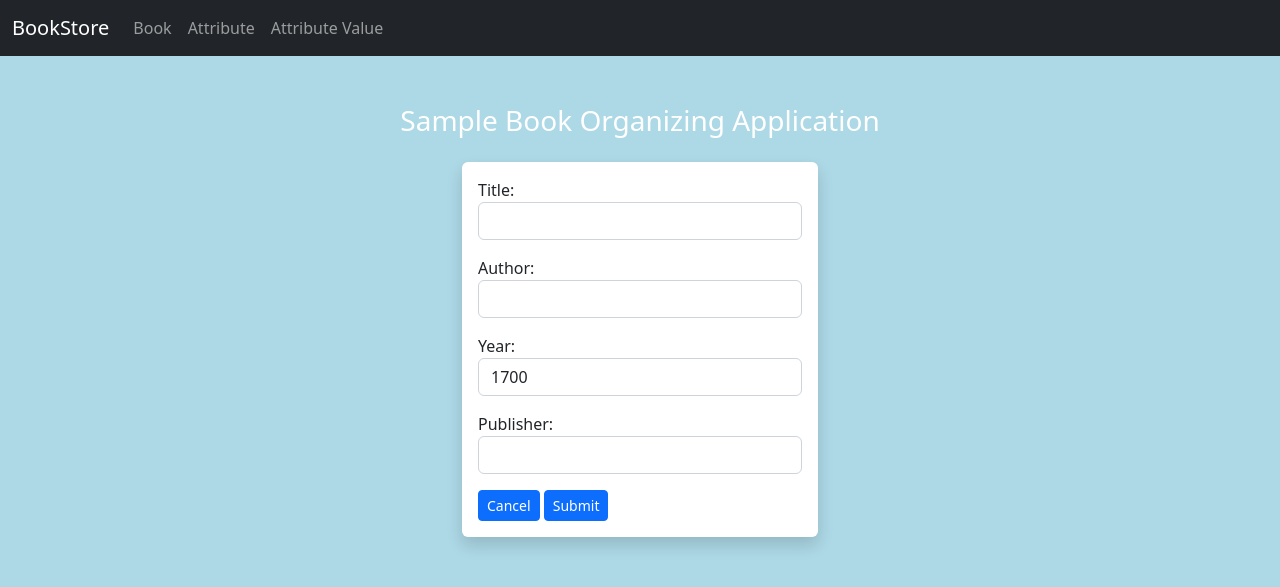
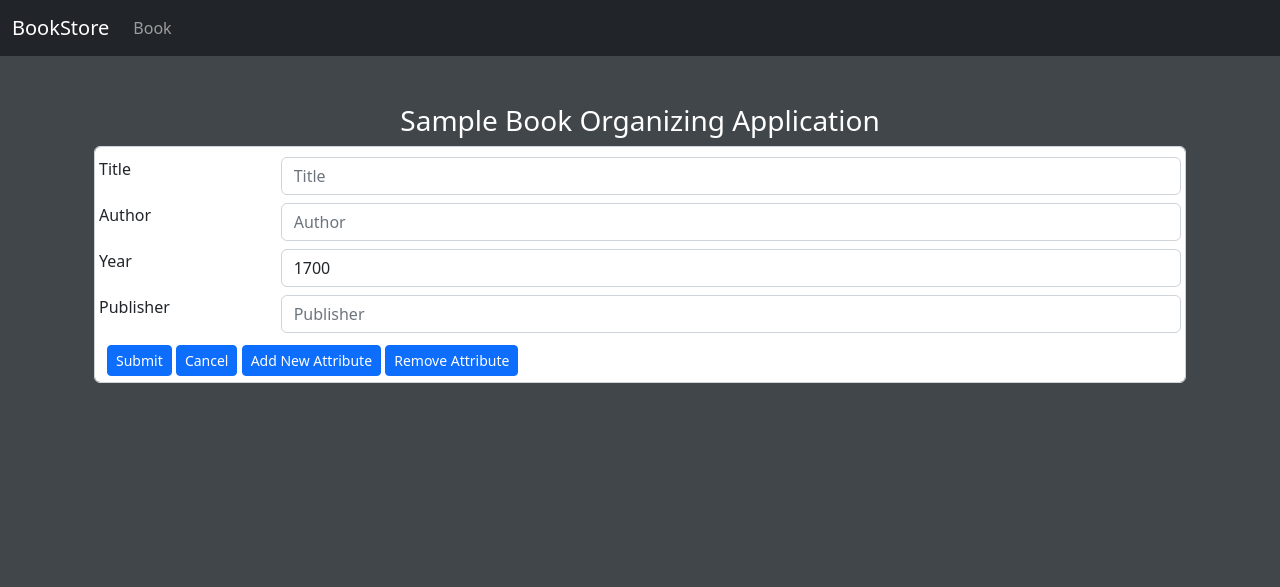
Before and after one commit to saimboxer/bookstore, a Django app: page /add-book/ in a window 1280 px wide. Shown: the top 587 px of the page. Run offline with Django 4.2, Linux system fonts and the light colour scheme; some libraries are stand-ins or nearby versions.

Commit message:
Add book form changes

```diff
--- a/bookstore/settings.py
+++ b/bookstore/settings.py
@@ -38,6 +38,7 @@ INSTALLED_APPS = [
     'django.contrib.messages',
     'django.contrib.staticfiles',
     'core',
+    'widget_tweaks',
 ]
 
 MIDDLEWARE = [
--- a/core/forms.py
+++ b/core/forms.py
@@ -28,3 +28,13 @@ class AddAttributeValueForm(forms.ModelForm):
         widgets = {
             'attribute_value':forms.TextInput(attrs={'class':'form-control'}),
         }
+
+class BookAttributeValueForm(forms.ModelForm):
+    class Meta:
+        model = BookAttributeValue
+        fields = ("book", "attribute", "attribute_value",)
+        widgets = {
+            'book':forms.TextInput(attrs={'class':'form-control'}),
+            'attribute':forms.TextInput(attrs={'class':'form-control'}),
+            'attribute_value':forms.TextInput(attrs={'class':'form-control'})
+        }
--- a/core/models.py
+++ b/core/models.py
@@ -5,7 +5,7 @@ class Book(models.Model):
     title  = models.CharField(max_length=100)
     author = models.CharField(max_length=150)
     year  = models.IntegerField()
-    publisher = models.CharField(max_length=150)
+    publisher = models.CharField(max_length=150, blank=True)
     created_at = models.DateTimeField(auto_now_add=True)
     updated_at = models.DateTimeField(auto_now=True)
 
@@ -28,7 +28,7 @@ class AttributeValue(models.Model):
         return self.attribute_value
 
 class BookAttributeValue(models.Model):
-    book = models.ForeignKey(Book, on_delete=models.CASCADE)
+    book = models.ForeignKey(Book, on_delete=models.CASCADE, related_name="book_attrs")
     attribute = models.ForeignKey(Attribute, on_delete=models.CASCADE)
     attribute_value = models.ForeignKey(AttributeValue, on_delete=models.CASCADE)
 
@@ -37,3 +37,10 @@ class BookAttributeValue(models.Model):
 
     class Meta:
         unique_together = (('book', 'attribute'),)
+
+class Bird(models.Model):
+    common_name = models.CharField(max_length=250)
+    scientific_name = models.CharField(max_length=250)
+
+    def __str__(self):
+      return self.common_name
--- a/core/static/css/base.css
+++ b/core/static/css/base.css
@@ -1,5 +1,5 @@
 body{
-    background-color: lightblue;
+    background-color: #41464b;
 }
 .nav-link {
     color: 'white';
--- /dev/null
+++ b/core/static/js/base.js
@@ -0,0 +1,49 @@
+
+var a=0;
+function add_optional_field()
+{
+
+    a= a+1;
+    // create div for attribute
+    // let attrdiv = document.createElement('div');
+    // attrdiv.classList.add('col-sm-2');
+    // attrdiv.id = "divattr";
+
+    // create attribute field
+    let attr = document.createElement("INPUT");
+    attr.setAttribute("type", "text");
+    attr.setAttribute("name", "attr"+a);
+    attr.id = "attr"+a;
+    attr.classList.add('form-control');
+    attr.setAttribute("placeholder", "Attribute");
+
+    // create div for attribute value
+    // let attrvaldiv = document.createElement('div');
+    // attrvaldiv.classList.add('col-sm-10');
+    // attrvaldiv.id = "divattrval";
+
+    // create attribute value field
+    let attrval = document.createElement("INPUT");
+    attrval.setAttribute("type", "text");
+    attrval.setAttribute("name", "attrval"+a);
+    attrval.id = "attrval"+a;
+    attrval.classList.add('form-control');
+    attrval.setAttribute("placeholder", "Attribute Value");
+
+    // append everything
+    //let optionaldiv = document.querySelector('#optionalFields');
+
+    // optionaldiv.appendChild(attrdiv);
+
+    document.querySelector('#divattr').appendChild(attr);
+    document.querySelector('#divattrval').appendChild(attrval);
+    $('#optional_fields_count').val(a);
+}
+
+function remove_optional_field()
+{
+    document.getElementById("attr"+a).remove();
+    document.getElementById("attrval"+a).remove();
+    a= a-1;
+    $('#optional_fields_count').val(a);
+}
--- a/core/templates/core/add-book.html
+++ b/core/templates/core/add-book.html
@@ -1,4 +1,5 @@
 {% extends 'core/base.html' %}
+{% load widget_tweaks %}
 {% block title %}Add Book{% endblock title %}
 {% block main_content %}
 <section class="container">
@@ -7,17 +8,35 @@
             <h3>Sample Book Organizing Application</h3>
         </div>
     </div>
-    <div class="row justify-content-around mt-3">
-        <div class="col-sm-4">
-            <!-- <form action="" method="POST" class="bg-white p-3 rounded shadow"> -->
-            <form action="" method="POST" class="bg-white p-3 rounded shadow">
-                {% csrf_token %}
-                {{form.as_p}}
-                <!-- <input type="cancel" value="Cancel" class="btn btn-primary btn-sm"> -->
-                <a href="/" class="btn btn-primary btn-sm">Cancel</a>
-                <input type="submit" value="Submit" class="btn btn-primary btn-sm">
-            </form>
+
+    <div class="container">
+    <form class="form-control" method="post">
+        {% csrf_token %}
+        <div class="form-group row" id="mainform">
+        {% for field in form %}
+            <label for="{{ field.id_for_label }}" class="col-sm-2 p-1 form-label">{{ field.label }}</label>
+            <div class="col-10 p-1">
+            {% render_field field id=field.id_for_label class="form-control" placeholder=field.label %}
+            </div>
+        {% endfor %}
         </div>
-    </div>
+
+        <div class="row" id="optionalFields">
+            <div class="col-sm-2 p-1" id="divattr"></div>
+            <div class="col-sm-10 p-1" id="divattrval"></div>
+        <input type="hidden" name="a" value="0" id="optional_fields_count">
+        </div>
+
+
+
+        <div class="form-group" id="btnset">
+            <div class="col-sm-offset-2 col-sm-10">
+                <button type="submit" class="btn btn-primary btn-sm">Submit</button>
+                <a href="{% url 'home' %}" class="btn btn-primary btn-sm">Cancel</a>
+                <button type="button" onclick="add_optional_field()" class="btn btn-primary btn-sm">Add New Attribute</button>
+                <button type="button" onclick="remove_optional_field()" class="btn btn-primary btn-sm">Remove Attribute</button>
+            </div
+        </div>
+    </form>
 </section>
 {% endblock main_content %}
--- a/core/templates/core/base.html
+++ b/core/templates/core/base.html
@@ -13,6 +13,7 @@
     <link href="https://cdn.datatables.net/1.13.2/css/jquery.dataTables.min.css" rel="stylesheet">
     <link rel="stylesheet" href="{% static 'css/base.css' %}">
 
+
     <title> {% block title %}{% endblock title %} | BookStore</title>
     <nav class="navbar navbar-expand-sm bg-dark navbar-dark">
       <div class="container-fluid">
@@ -25,12 +26,12 @@
             <li class="nav-item">
               <a class="nav-link" href="{% url 'home' %}">Book</a>
             </li>
-            <li class="nav-item">
+            <!-- <li class="nav-item">
               <a class="nav-link" href="{% url 'attribute' %}">Attribute</a>
             </li>
             <li class="nav-item">
               <a class="nav-link" href="{% url 'attribute-value' %}">Attribute Value</a>
-            </li>
+            </li> -->
           </ul>
         </div>
       </div>
@@ -46,6 +47,7 @@
     <script src="https://cdn.jsdelivr.net/npm/bootstrap@5.0.2/dist/js/bootstrap.bundle.min.js" integrity="sha384-MrcW6ZMFYlzcLA8Nl+NtUVF0sA7MsXsP1UyJoMp4YLEuNSfAP+JcXn/tWtIaxVXM" crossorigin="anonymous"></script>
     <script src="https://cdn.datatables.net/1.13.2/js/jquery.dataTables.min.js"></script>
     <script>$(document).ready(function(){$('#myTable').DataTable();});</script>
+    <script src="{% static 'js/base.js' %}" type="text/javascript"></script>
     {% block myscripts %}{% endblock myscripts %}
 
 
--- a/core/views.py
+++ b/core/views.py
@@ -1,7 +1,7 @@
 from django.shortcuts import render, redirect
 from django.views import View
 from .models import *
-from .forms import AddBookForm, AddAttributeForm, AddAttributeValueForm
+from .forms import AddBookForm, AddAttributeForm, AddAttributeValueForm, BookAttributeValueForm
 
 # Create your views here.
 class Home(View):
@@ -18,8 +18,38 @@ class Add_Book(View):
 
     def post(self, request):
         fm = AddBookForm(request.POST)
+        fmAttr = AddAttributeForm(request.POST)
+        fmAttrv = AddAttributeValueForm(request.POST)
+        fmBookAttrAttrv = BookAttributeValueForm(request.POST)
+
         if fm.is_valid():
-            fm.save()
+            obj = fm.save()
+
+            attr_count = request.POST.get('a')
+            if int(attr_count) > 0:
+                bookdt = Book.objects.get(id=obj.pk)
+                for i in range(1,int(attr_count)+1):
+                    attr = request.POST.get('attr'+str(i))
+                    attr_value = request.POST.get('attrval'+str(i))
+
+                    att, _ = Attribute.objects.get_or_create(attribute=attr)
+                    if fmAttr.is_valid():
+                        fmAttr.save()
+                    attv, _ = AttributeValue.objects.get_or_create(attribute_value=attr_value)
+                    if fmAttrv.is_valid():
+                        fmAttrv.save()
+
+                    BookAttributeValue.objects.get_or_create(
+                        book=bookdt,
+                        attribute=att,
+                        attribute_value=attv
+                    )
+                    if fmBookAttrAttrv.is_valid():
+                        fmBookAttrAttrv.save()
+
+
+            # print(request.POST)
+            # print(type(attr_count))
             return redirect('/')
         else:
             return render(request, 'core/add-book.html', {'form' : fm})
@@ -36,11 +66,31 @@ class Edit_Book(View):
     def get(self, request, id):
         bookdt = Book.objects.get(id=id)
         fm = AddBookForm(instance=bookdt)
-        return render(request, 'core/edit-book.html', {'form' : fm})
+        all_attributes = Attribute.objects.all()
+        all_attributeValues = AttributeValue.objects.all()
+        selected_attributes = bookdt.book_attrs.all()
+        return render(request, 'core/edit-book.html', {
+            'form' : fm,
+            'all_attributes': all_attributes,
+            'all_attributeValues': all_attributeValues,
+            'selected_attributes': selected_attributes
+        })
 
     def post(self, request, id):
         bookdt = Book.objects.get(id=id)
         fm = AddBookForm(request.POST, instance=bookdt)
+        attr_count = request.POST.get('attr_count')
+        attr_name = request.POST.get('aan_1')
+        attr_value = request.POST.get('aav_1')
+
+        att, _ = Attribute.objects.get_or_create(attribute=attr_name)
+        attv, _ = AttributeValue.objects.get_or_create(attribute_value=attr_value)
+        BookAttributeValue.objects.get_or_create(
+            book=bookdt,
+            attribute=att,
+            attribute_value=attv
+        )
+
         if fm.is_valid():
             fm.save()
             return redirect('/')
```
Also changed, not shown: core/templates/core/edit-book.html (+37 -2 lines), db.sqlite3.
